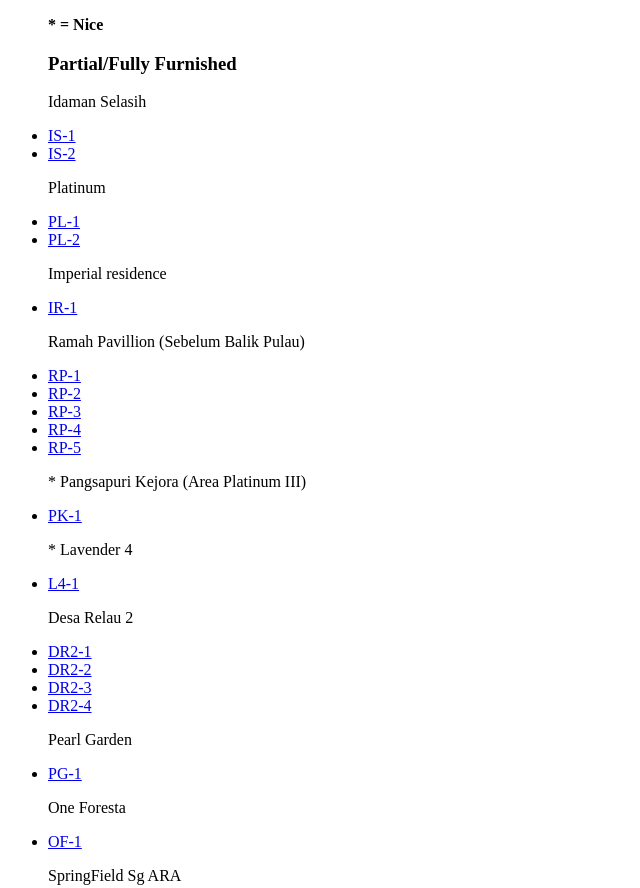
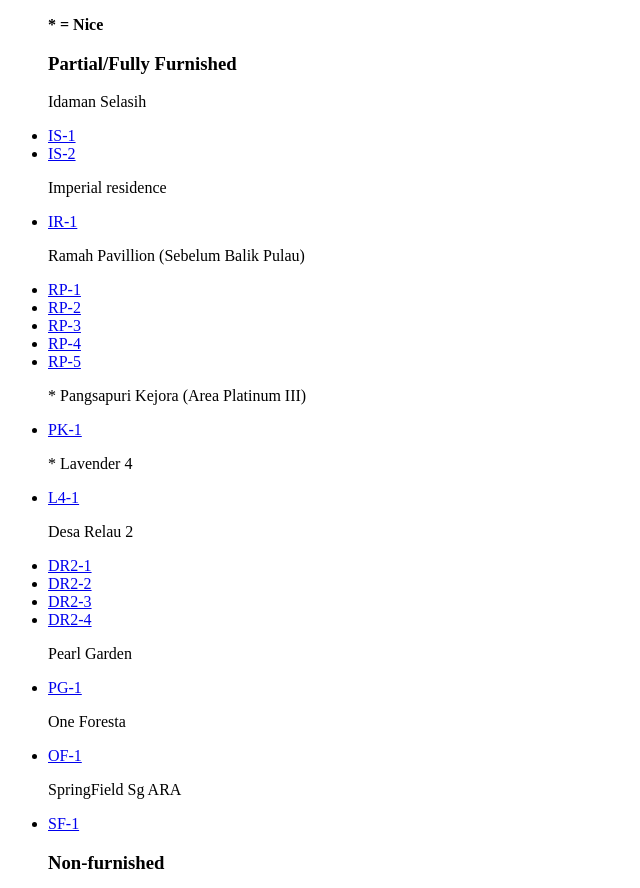
Before and after one commit to mdspt/rent-to-list, a plain HTML site: page index.html in a window 1280 px wide. Shown: the top 888 px of the page, without its empty margins (0-640 px from the left). Drawn offline with Linux system fonts and the light colour scheme.

Commit message:
Update index.html

```diff
--- a/index.html
+++ b/index.html
@@ -13,10 +13,6 @@
     <p>Idaman Selasih</p>
     <li><a target="_blank" href="https://www.mudah.my/Idaman+Selasih+1Carpark+Bayan+Lepas-99672621.htm">IS-1</a></li>
     <li><a target="_blank" href="https://www.mudah.my/ldaman+selasih-99328038.htm">IS-2</a></li>
-
-    <p>Platinum</p>
-    <li><a target="_blank" href="https://www.mudah.my/Ramah+Pavilion+AirCon+Lexis+Suites+Airport+FTZ+Kumbar+Permai+Platinum-96731199.htm">PL-1</a></li>
-    <li><a target="_blank" href="https://www.mudah.my/LOW+PRICE+Ramah+Pavilion+FURNISHED+Lexis+Suites+Airport+FTZ+Platinum-96516483.htm">PL-2</a></li>
 
     <p>Imperial residence</p>
     <li><a target="_blank" href="https://www.mudah.my/Imperial+Residence+1100sf+MOVE+IN+CONDITION+Nr+Sungai+Ara+Siera+Golden-99286706.htm">IR-1</a></li>
```
